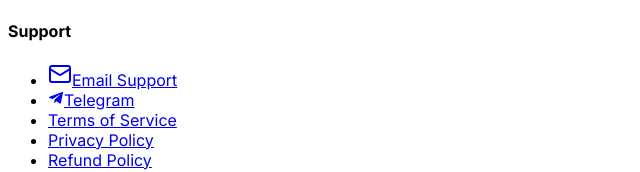
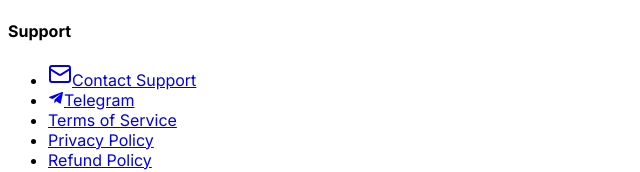
Before and after one commit to bashxbot/quickwin, a React (Vite) app in the folder client/: page / in a window 1280 px wide. Shown: the part 5625-5797 px from the top of the page, without its empty margins (0-640 px from the left). Built offline with nearby package versions, Linux system fonts and the light colour scheme.

Commit message:
Update footer.tsx

```diff
--- a/client/src/components/sections/footer.tsx
+++ b/client/src/components/sections/footer.tsx
@@ -25,7 +25,7 @@ export default function Footer() {
   ];
 
   const supportLinks = [
-    { href: "mailto:support@quickwin.com", label: "Email Support", icon: Mail },
+    { href: "https://t.me/quickwinofc", label: "Contact Support", icon: Mail },
     { href: "https://t.me/quickwinofc", label: "Telegram", icon: FaTelegramPlane },
     { href: "/terms", label: "Terms of Service" },
     { href: "/privacy", label: "Privacy Policy" },
```
